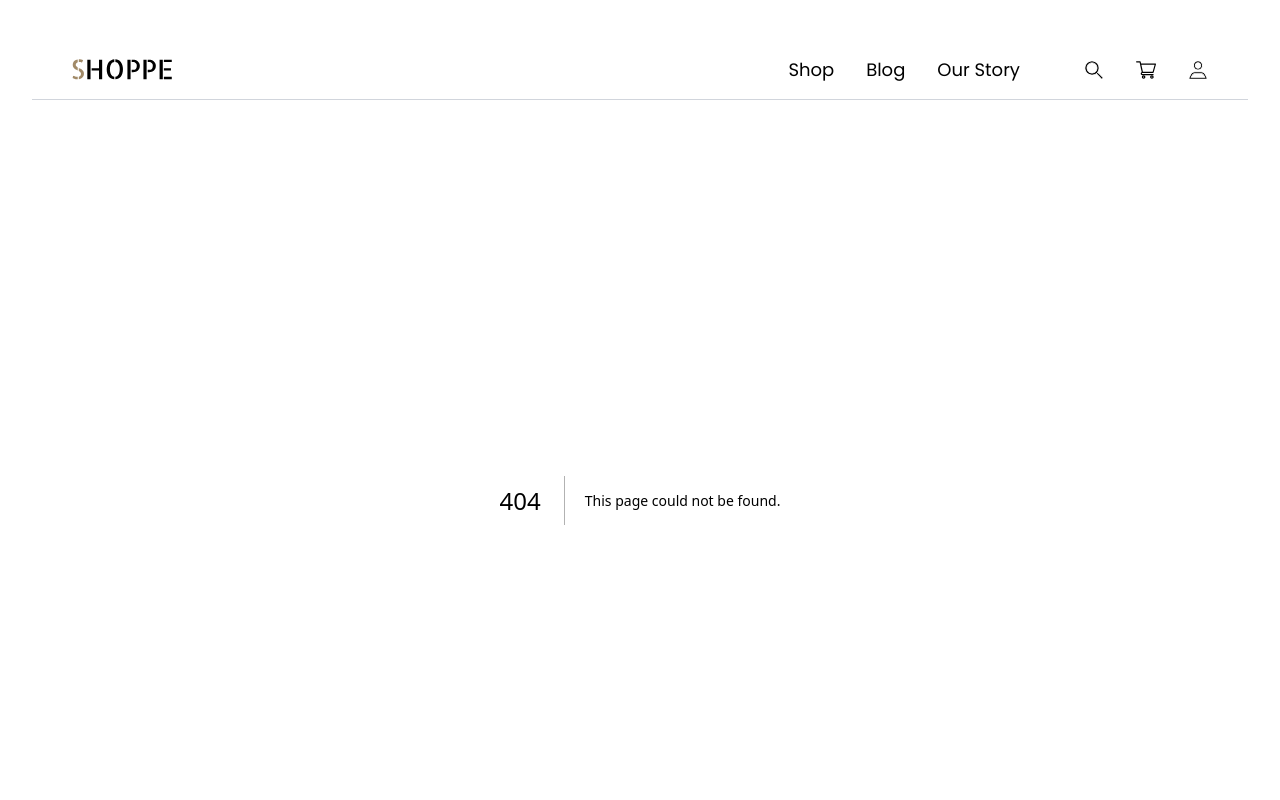
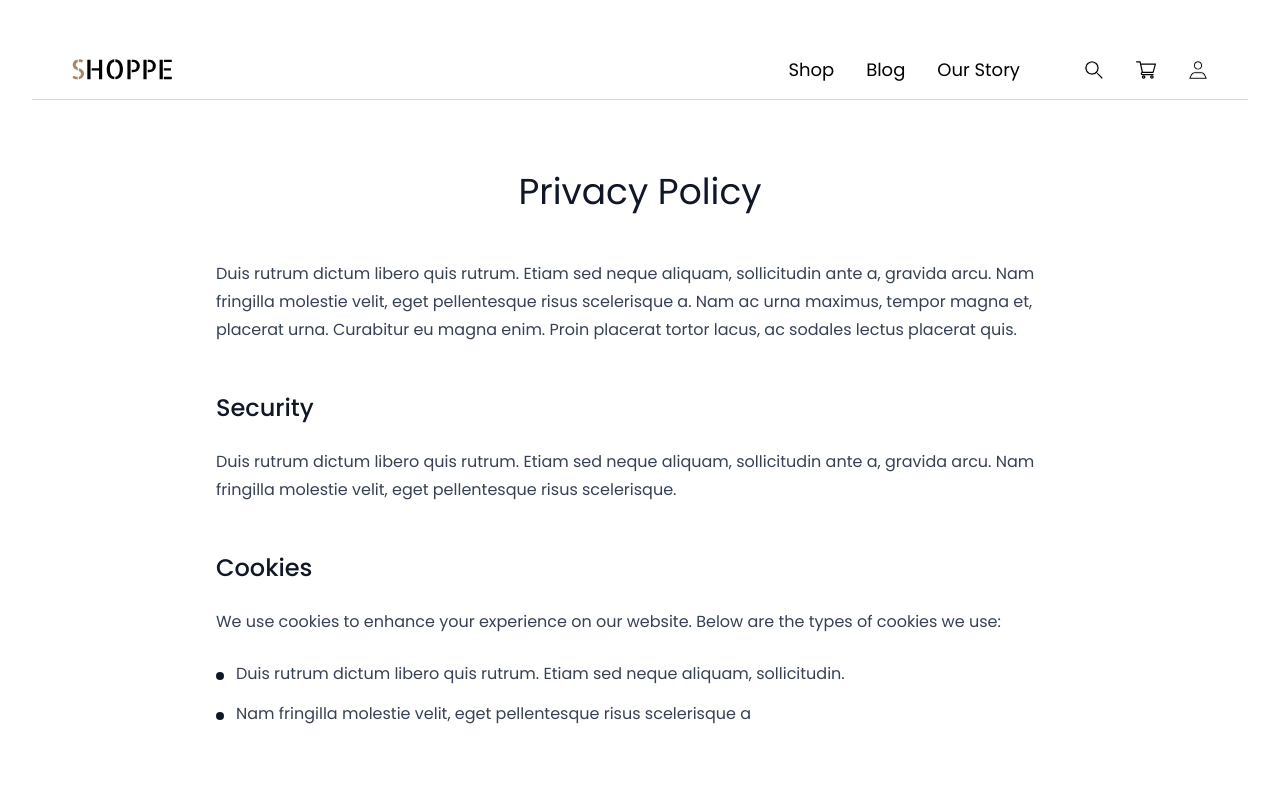
Before and after one commit to AliAsgharSWE/Veloura, a Next.js app in the folder veloura-frontend/: page /privacy-policy in a window 1280 px wide. Before the commit this address had no page. Shown: the top 800 px of the page. Built offline with nearby package versions, Linux system fonts and the light colour scheme.

Commit message:
feat: add Privacy Policy page with routing, data structure, and footer link

```diff
--- /dev/null
+++ b/veloura-frontend/app/privacy-policy/page.tsx
@@ -0,0 +1,18 @@
+import { Metadata } from "next";
+
+import { routes } from "@/src/constants/routes";
+
+export const metadata: Metadata = {
+  title: routes.PRIVACY_POLICY.metaTitle,
+  description: routes.PRIVACY_POLICY.description,
+  openGraph: {
+    title: routes.PRIVACY_POLICY.metaTitle,
+    description: routes.PRIVACY_POLICY.description,
+    url: routes.PRIVACY_POLICY.path,
+  },
+  alternates: {
+    canonical: routes.PRIVACY_POLICY.path,
+  },
+};
+
+export { default } from "@/src/containers/privacy-policy";
--- a/veloura-frontend/src/components/common/layout/Footer/index.tsx
+++ b/veloura-frontend/src/components/common/layout/Footer/index.tsx
@@ -65,12 +65,12 @@ const Footer = () => {
               Terms of use
             </a>
             <span className="text-primary"> and </span>
-            <a
+            <Link
               href={footerData.legalLinks.privacyPolicy}
               className="hover:opacity-70 transition-opacity text-ternary"
             >
               privacy policy
-            </a>
+            </Link>
             <span className="text-primary">.</span>
           </div>
 
--- a/veloura-frontend/src/constants/routes.ts
+++ b/veloura-frontend/src/constants/routes.ts
@@ -98,4 +98,11 @@ RESET_PASSWORD: {
     metaTitle: 'Forgot Password - Veloura',
     description: 'If you have forgotten your password, enter your email to reset it.',
   },
+PRIVACY_POLICY: {
+    title: 'Privacy Policy',
+    path: '/privacy-policy',
+    metaTitle: 'Privacy Policy - Veloura',
+    description: 'Learn about Veloura\'s privacy policy and how we protect your information.',
+  },
+
 } as const;
--- /dev/null
+++ b/veloura-frontend/src/containers/privacy-policy/data.ts
@@ -0,0 +1,28 @@
+import { PrivacyPolicyData } from './types';
+
+export const privacyPolicyData: PrivacyPolicyData = {
+  title: "Privacy Policy",
+  sections: [
+    {
+      id: "privacy-policy",
+      title: "",
+      content: "Duis rutrum dictum libero quis rutrum. Etiam sed neque aliquam, sollicitudin ante a, gravida arcu. Nam fringilla molestie velit, eget pellentesque risus scelerisque a. Nam ac urna maximus, tempor magna et, placerat urna. Curabitur eu magna enim. Proin placerat tortor lacus, ac sodales lectus placerat quis."
+    },
+    {
+      id: "security",
+      title: "Security",
+      content: "Duis rutrum dictum libero quis rutrum. Etiam sed neque aliquam, sollicitudin ante a, gravida arcu. Nam fringilla molestie velit, eget pellentesque risus scelerisque."
+    },
+    {
+      id: "cookies",
+      title: "Cookies",
+      content: "We use cookies to enhance your experience on our website. Below are the types of cookies we use:",
+      items: [
+        "Duis rutrum dictum libero quis rutrum. Etiam sed neque aliquam, sollicitudin.",
+        "Nam fringilla molestie velit, eget pellentesque risus scelerisque a"
+      ]
+    }
+  ]
+};
+
+export default privacyPolicyData;
--- /dev/null
+++ b/veloura-frontend/src/containers/privacy-policy/index.tsx
@@ -0,0 +1,56 @@
+import React from 'react';
+import { PrivacyPolicyProps } from './types';
+import { privacyPolicyData } from './data';
+
+const PrivacyPolicy: React.FC<PrivacyPolicyProps> = ({
+  data = privacyPolicyData,
+  className = ""
+}) => {
+  return (
+    <div className={`max-w-4xl mx-auto py-18 px-6 mb-12 ${className}`}>
+      {/* Header */}
+      <div className="text-center mb-12">
+        <h1 className="text-4xl font-light text-gray-900 mb-4">
+          {data.title}
+        </h1>
+        {data.lastUpdated && (
+          <p className="text-sm text-gray-500">
+            {data.lastUpdated}
+          </p>
+        )}
+      </div>
+
+      {/* Content Sections */}
+      <div className="space-y-12">
+        {data.sections.map((section) => (
+          <section key={section.id} className="prose prose-lg max-w-none">
+            <h2 className="text-2xl font-medium text-gray-900 mb-6">
+              {section.title}
+            </h2>
+
+            <div className="text-gray-700 leading-relaxed space-y-4">
+              <p className="text-base leading-7">
+                {section.content}
+              </p>
+
+              {section.items && section.items.length > 0 && (
+                <ul className="mt-6 space-y-3">
+                  {section.items.map((item, index) => (
+                    <li key={index} className="flex items-start space-x-3">
+                      <span className="flex-shrink-0 w-2 h-2 bg-gray-900 rounded-full mt-3"></span>
+                      <span className="text-base leading-7 text-gray-700">
+                        {item}
+                      </span>
+                    </li>
+                  ))}
+                </ul>
+              )}
+            </div>
+          </section>
+        ))}
+      </div>
+    </div>
+  );
+};
+
+export default PrivacyPolicy;
--- /dev/null
+++ b/veloura-frontend/src/containers/privacy-policy/types.ts
@@ -0,0 +1,17 @@
+export interface PolicySection {
+  id: string;
+  title: string;
+  content: string;
+  items?: string[];
+}
+
+export interface PrivacyPolicyData {
+  title: string;
+  lastUpdated?: string;
+  sections: PolicySection[];
+}
+
+export interface PrivacyPolicyProps {
+  data?: PrivacyPolicyData;
+  className?: string;
+}
```
